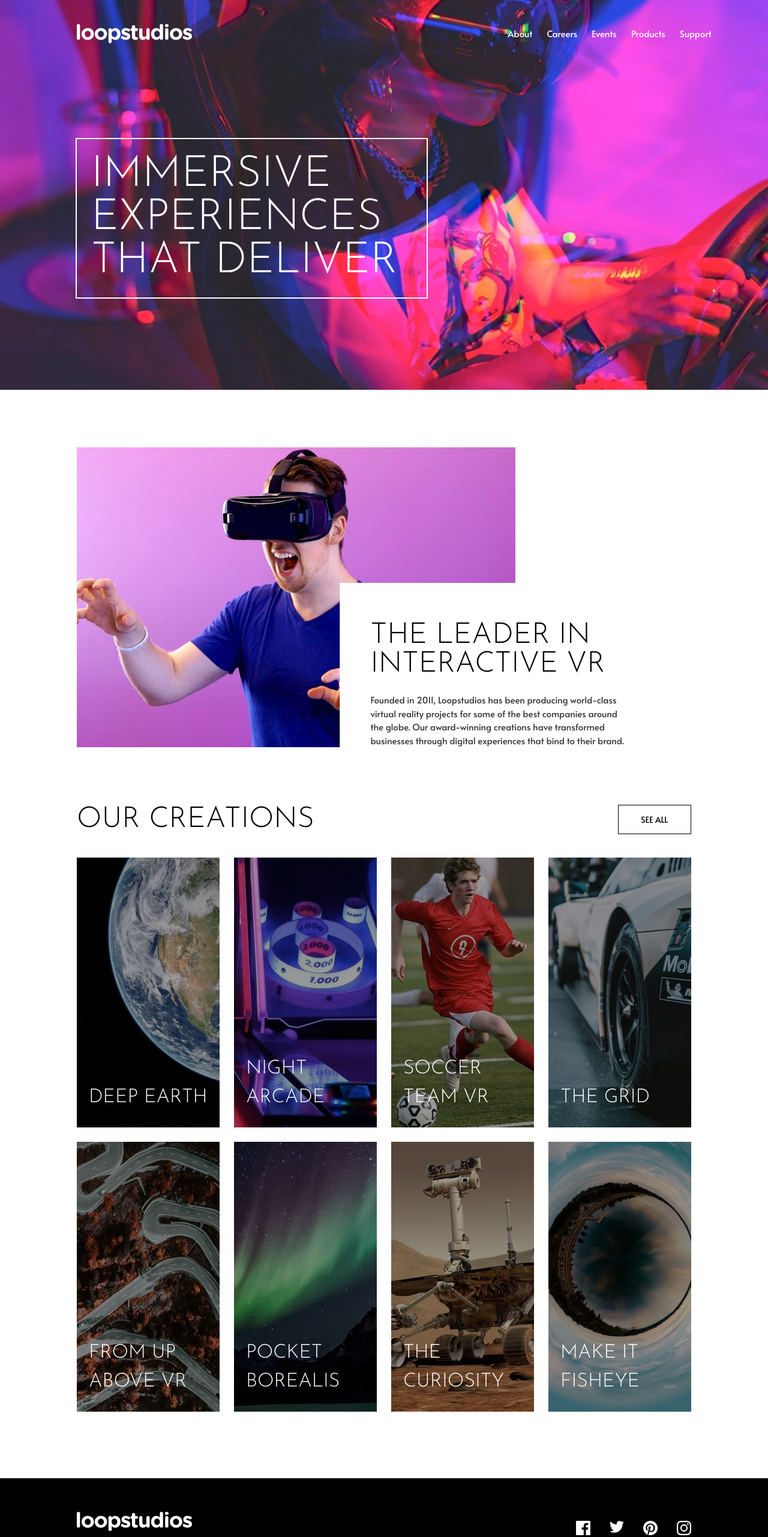
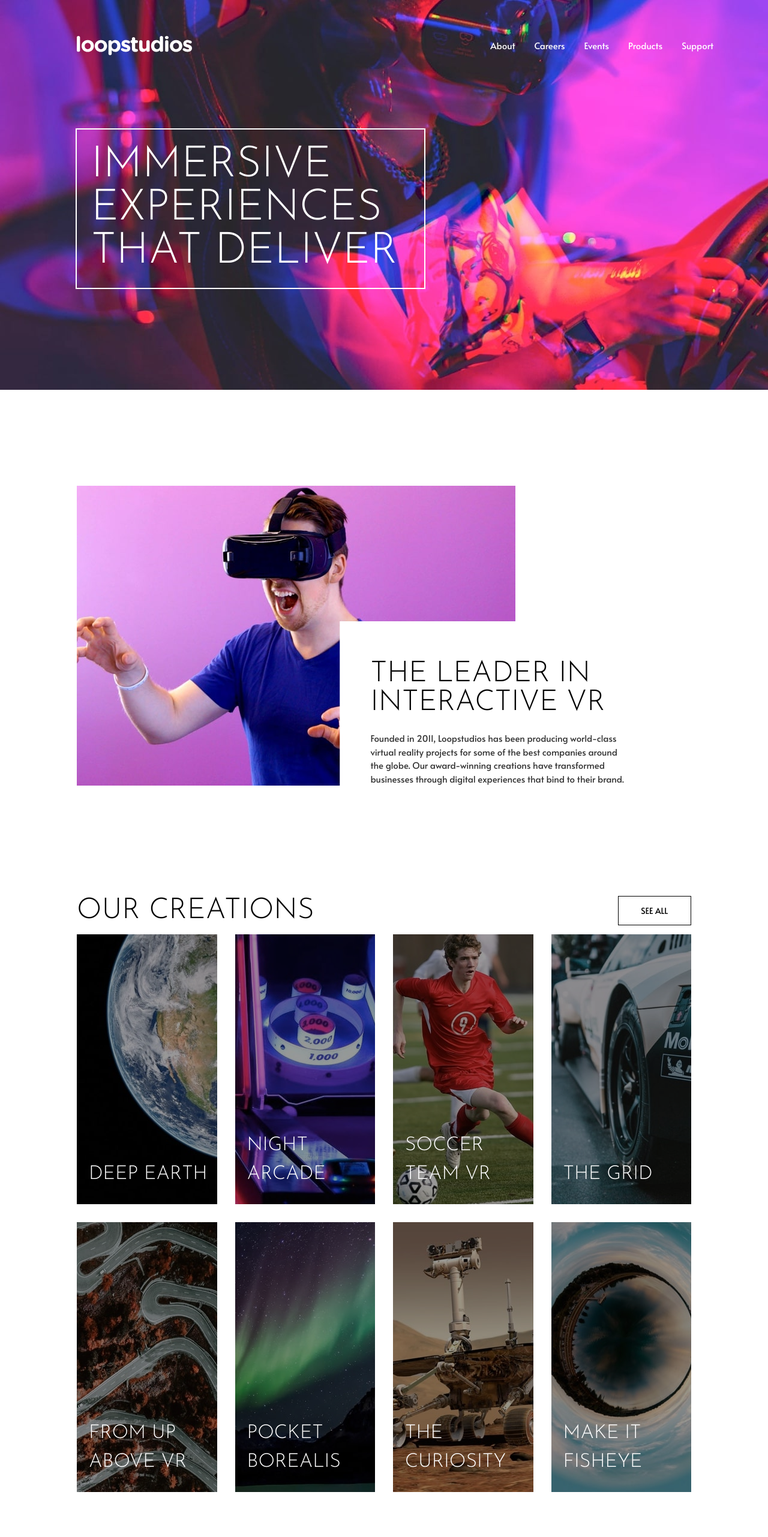
Before and after one commit to jmnyarega/loopstudios, an Eleventy site: page src/index.njk in a window 1280 px wide. Shown: the top 2563 px of the page at 60% size. Built offline with nearby package versions, Linux system fonts and the light colour scheme; Eleventy itself is replaced by a stand-in of ours; files that its build step writes are made by us from their sources.

Commit message:
- code refactor

```diff
--- a/src/css/_global.scss
+++ b/src/css/_global.scss
@@ -6,7 +6,6 @@ body {
 .container {
     max-width: 90rem;
     width: 90%;
-
     margin: 0 auto;
 
     @media (min-width: 45rem) {
--- a/src/css/components/_button.scss
+++ /dev/null
@@ -1,3 +0,0 @@
-@import '../abstract/colors';
-
-.button {}
--- a/src/css/components/_creations.scss
+++ b/src/css/components/_creations.scss
@@ -5,9 +5,9 @@
     text-align: center;
 
     display: grid;
-    align-items: center;
-    grid-gap: 1.5rem;
     @media (min-width: 45rem) {
+        margin-top: 11.5rem;
+        align-items: center;
         grid-template-areas: "title    title    button   button"
                              "items  items  items items";
     }
@@ -64,15 +64,14 @@
 
     &__items {
         list-style: none;
-        display: grid;
-        grid-gap: 1.5rem;
+        display: inherit;
+        grid-gap: 1.875rem;
         @media (min-width: 45rem) {
             grid-template-columns: repeat(2, 1fr);
+            grid-area: items;
             text-align: initial;
-            grid-area: items;
 
             img {
-                align-self: stretch;
                 object-fit: cover;
                 height: 28.125rem;
                 width: 100%;
@@ -95,9 +94,9 @@
 
         @media (min-width: 45rem) {
             grid-area: title;
+            justify-self: start;
             margin-inline: initial;
             margin-bottom: 0;
-            justify-self: start;
         }
 
         @media (min-width: 60rem) {
@@ -113,7 +112,6 @@
 
         padding: 0.9375em 2.6875em;
         border: 1px solid;
-        max-width: 50%;
         margin-inline: auto;
 
         transition: all 200ms linear;
@@ -122,7 +120,7 @@
             color: $white;
             background-color: $black;
             outline: 1px solid;
-            outline-offset: -5px;
+            outline-offset: -6px;
         }
 
         @media (min-width: 45rem) {
--- a/src/css/components/_footer.scss
+++ b/src/css/components/_footer.scss
@@ -4,14 +4,16 @@
     margin-top: 6rem;
     padding-block: 3.5rem;
     background-color: $black;
+    color: $white;
     text-align: center;
-    color: $white;
 
     @media (min-width: 45rem) {
+        margin-top: 10rem;
+        padding-block: 2.5rem;
         .container {
             display: grid;
-            grid-template-areas: "logo social"
-            "links copyright";
+            grid-template-areas: "logo  social"
+                                 "links copyright";
         }
     }
 
@@ -34,7 +36,7 @@
         grid-area: links;
         @media (min-width: 45rem) {
             flex-direction: unset;
-            gap: 0 1.5rem;
+            gap: 0 2rem;
             margin-block: 0;
         }
     }
@@ -68,7 +70,9 @@
     &__social {
         display: flex;
         justify-content: center;
-        gap: 0 2rem;
+        gap: 0 1rem;
+        align-items: center;
+
         margin-bottom: 1.25rem;
         grid-area: social;
 
--- a/src/css/components/_header.scss
+++ b/src/css/components/_header.scss
@@ -9,6 +9,7 @@
     min-height: 40.625rem;
 
     @media (min-width: 45rem) {
+        padding-top: 3.75rem;
         background-image: url(../../images/desktop/image-hero.jpg);
     }
 
@@ -30,12 +31,13 @@
         z-index: -1;
 
         position: absolute;
-        top: 0;
+        top: -100%;
         bottom: 0;
         right: 0;
         left: 0;
 
         background-color: $black;
+        transition: all 350ms linear;
 
         display: flex;
         align-items: center;
@@ -47,7 +49,7 @@
             gap: 1.5rem 0;
             @media (min-width: 45rem) {
                 flex-direction: row;
-                gap: 0 1.5rem;
+                gap: 0 2rem;
             }
         }
 
@@ -88,8 +90,6 @@
         }
         @media (min-width: 45rem) {
             position: initial;
-            display: flex;
-            align-items: center;
             opacity: 1;
             z-index: 1;
             background-color: transparent;
@@ -100,6 +100,8 @@
 #toggle:checked ~ .nav {
     height: auto;
     opacity: 1;
+        top: -1;
     z-index: 1;
+    top: 0;
     overflow: hidden;
 }
--- a/src/css/components/_hero.scss
+++ b/src/css/components/_hero.scss
@@ -3,14 +3,10 @@
 
 .hero {
     color: $white;
-    outline: 2px solid currentColor;
-    padding: 1.5rem;
-    width: max-content;
-
     margin-top: 10rem;
 
     @media (min-width: 45rem) {
-        margin-left: calc(0.1 * 100vw);
+        margin-top: 7.75rem;
     }
 
     &__title {
@@ -19,10 +15,14 @@
         font-weight: lighter;
         text-transform: uppercase;
         line-height: 1;
-        max-width: 12ch;
+        max-width: 13ch;
+        outline: 2px solid currentColor;
+        padding: 1.5rem;
+        margin-inline: auto;
 
         @media (min-width: 45rem) {
             font-size: 4.5rem;
+            margin-inline: initial;
         }
     }
 }
--- a/src/css/components/_intro.scss
+++ b/src/css/components/_intro.scss
@@ -3,6 +3,7 @@
     text-align: center;
 
     @media (min-width: 60rem) {
+        margin-top: 10rem;
         display: flex;
         justify-content: space-between;
         text-align: initial;
--- a/src/index.njk
+++ b/src/index.njk
@@ -139,10 +139,10 @@ images:
       alt="{{ title }} - footer"
     />
     <ul class="footer__links">
-      <li><a class="footer__link" href="#0">about</a></li>
-      <li><a class="footer__link" href="#0">careers</a></li>
+      <li><a href="#intro" class="footer__link">about</a></li>
+      <li><a href="#0" class="footer__link">careers</a></li>
       <li><a href="#0" class="footer__link">events</a></li>
-      <li><a href="#0" class="footer__link">products</a></li>
+      <li><a href="#creations" class="footer__link">products</a></li>
       <li><a href="#0" class="footer__link">support</a></li>
     </ul>
     <ul class="footer__social">
```
Also changed, not shown: public/css/style.css, public/index.html, 1 other file.
